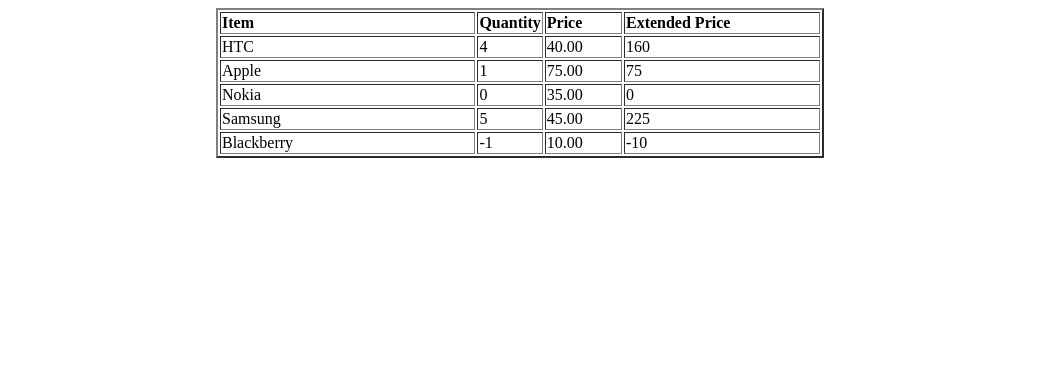
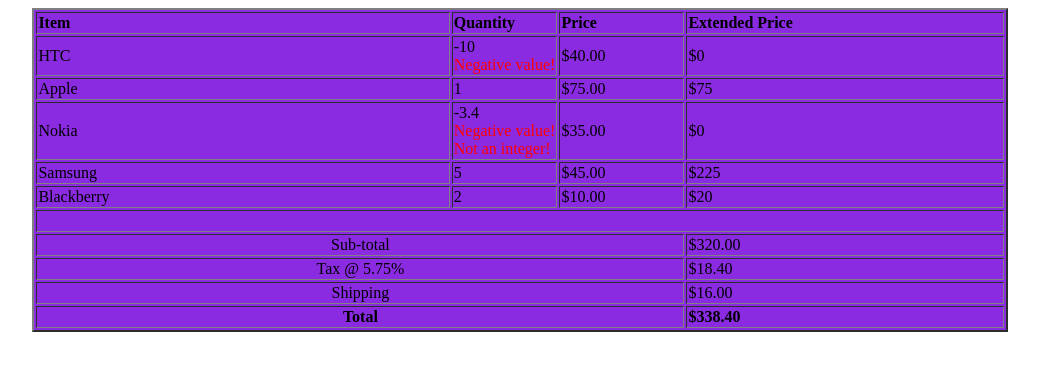
Before and after one commit to shmeldon/ITM352_F23_repo, a plain HTML site: page WODs/Invoice3/invoice3.html in a window 1280 px wide. Shown: the whole page, without its empty margins (120-1159 px from the left). Drawn offline with Linux system fonts and the light colour scheme.

Commit message:
Invoice3 Done

```diff
--- a/WODs/Invoice3/invoice3.html
+++ b/WODs/Invoice3/invoice3.html
@@ -8,19 +8,41 @@
      <script src="./products_data.js"></script>
 </head>
 
+<body>
+     <table id="invoiceTable" border="2" align="center" style="background-color: blueviolet;">
           <script>
+               function isNonNegInt(q, returnErrors = false) {
+                    errors = [];
+                    if (Number(q) != q) errors.push('Not a number!');
+                    if (q < 0) errors.push('Negative value!');
+                    if (parseInt(q) != q) errors.push('Not an integer!');
+                    return returnErrors ? errors : (errors.length == 0);
+               }
                function generate_item_rows(product_quantities_array) {
                     let subtotal = 0;
                     for (let i in product_quantities_array) {
                          let extended_price = product_quantities_array[i] * products[i].price;
+                         let errors = isNonNegInt(product_quantities_array[i], true);
+
+                         if (product_quantities_array[i] == 0) {
+                              continue;
+                         }
+
                          let row = invoiceTable.insertRow();
                          row.insertCell().innerHTML = products[i].name;
+                         if (errors.length > 0) {
+                              row.insertCell().innerHTML = ` ${product_quantities_array[i]}<br><div style="color:red;">${errors.join('<br> ')}</div>`;
+                              extended_price = 0;
+                         }
+                         else {
                               row.insertCell().innerHTML = product_quantities_array[i];
-               row.insertCell().innerHTML = products[i].price.toFixed(2);
-               row.insertCell().innerHTML = extended_price;
+                         }
+                         row.insertCell().innerHTML = '$' + products[i].price.toFixed(2);
+                         row.insertCell().innerHTML = '$' + extended_price;
 
                          subtotal += extended_price;
                     }
+
                     // Tax
                     let sales_tax = 5.75;
                     let tax = subtotal * sales_tax / 100;
@@ -38,6 +60,11 @@
                     }
                     // Grand Total
                     let total = subtotal + tax;
+
+                    //Blank row
+                    let blank_row = invoiceTable.insertRow();
+                    blank_row.style.height = "22px";
+                    blank_row.insertCell().colSpan = 4;
                     // subtotal row
                     let subtotal_row = invoiceTable.insertRow();
                     subtotal_row.insertCell().colSpan = 3;
@@ -45,7 +72,6 @@
                     subtotal_row.cells[0].style.textAlign = "center";
                     subtotal_row.insertCell(1).innerHTML = '$' + subtotal.toFixed(2);
 
-          // Tax row
                     let tax_row = invoiceTable.insertRow();
                     tax_row.insertCell().colSpan = 3;
                     tax_row.cells[0].innerHTML = "Tax @ 5.75%";
@@ -66,11 +92,7 @@
                     total_row.cells[0].style.textAlign = "center";
                     total_row.insertCell(1).innerHTML = "<b>" + '$' + total.toFixed(2) + "</b>";
                }
-</script>
-
-<body>
-     <table id="invoiceTable" border="2" align="center">
-          <script>
+               // Header Row
                let header_row = invoiceTable.insertRow();
                let headers = ["Item", "Quantity", "Price", "Extended Price"];
                let widths = ["43%", "11%", "13%", "33%"];
@@ -81,6 +103,7 @@
                     cell.style.width = widths[i];
                }
                generate_item_rows(quantities);
+
           </script>
      </table>
 </body>
--- a/WODs/Invoice3/products_data.js
+++ b/WODs/Invoice3/products_data.js
@@ -32,4 +32,4 @@
  };
 
 let products = [product1, product2, product3, product4, product5];
-let quantities = [4, 1, 0, 5, -1, 12];
+let quantities = [-10, 1, -3.4, 5, 2];
```
Lines whose indentation alone changed are shown as unchanged.
